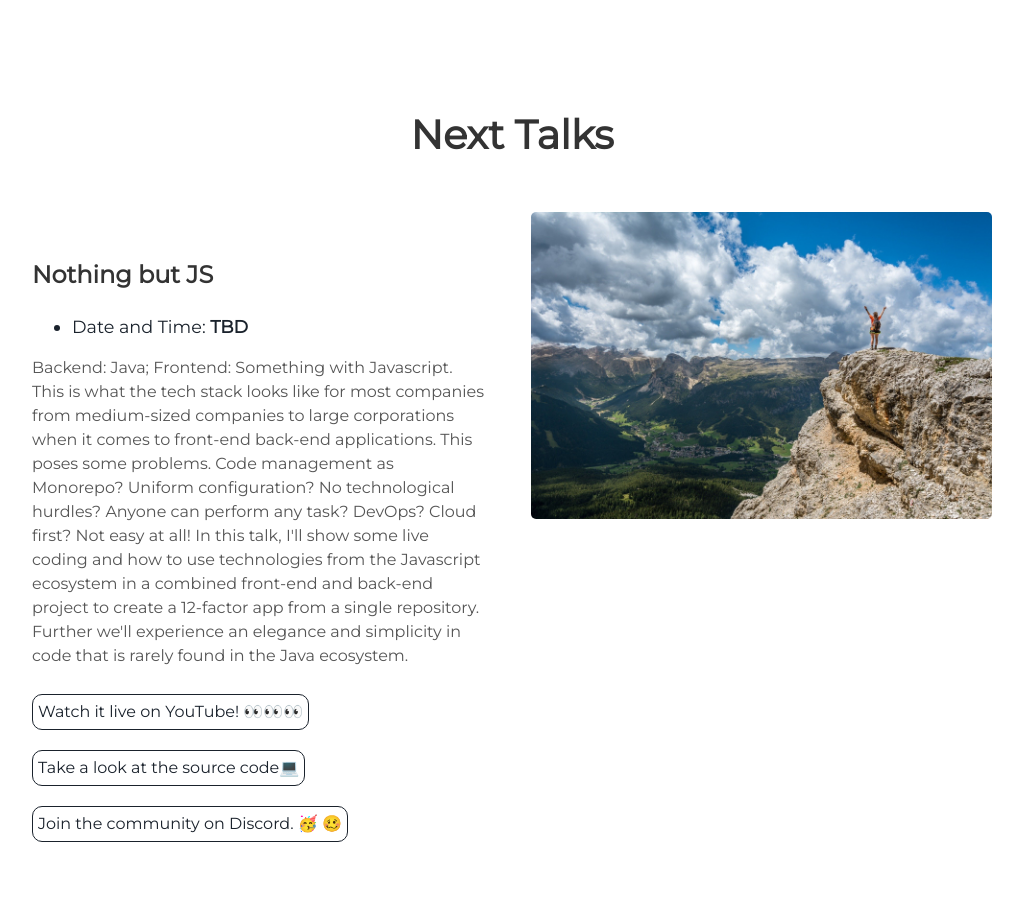
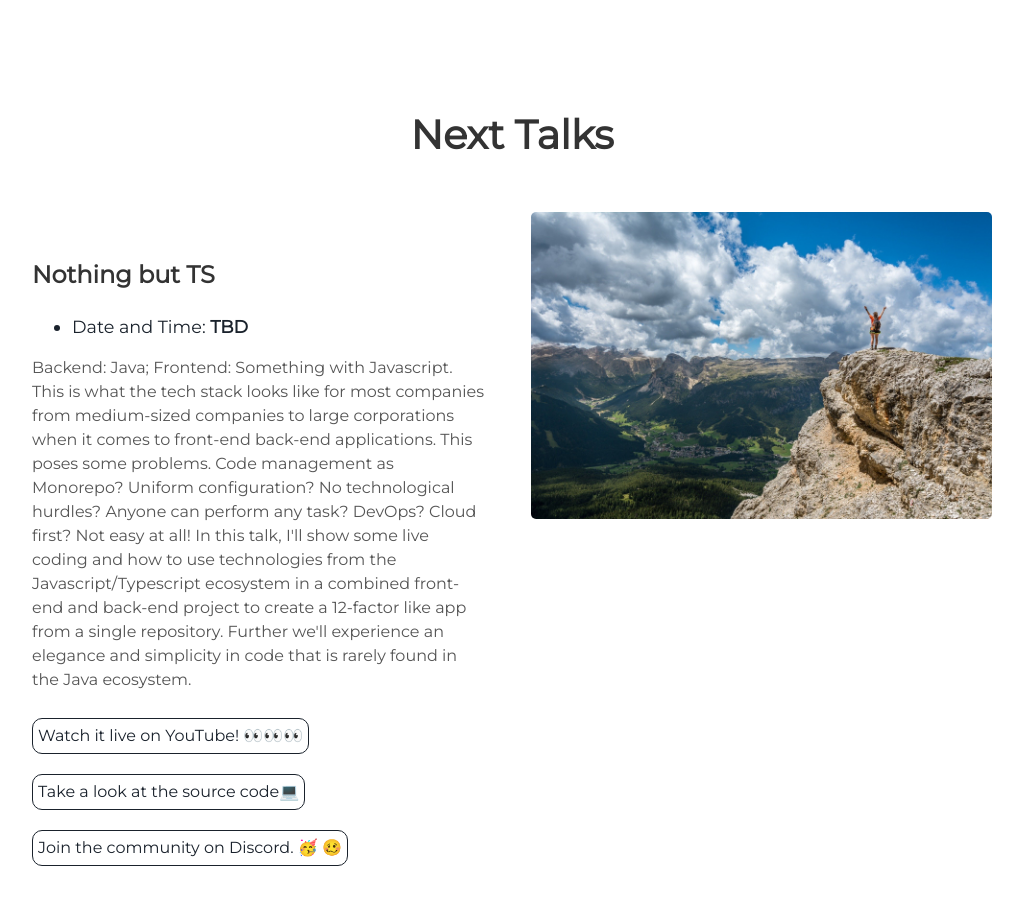
Before and after one commit to svettwer/svettwer.github.io, a Jekyll site: the page built from index.markdown, in a window 1280 px wide and 900 px high, scrolled down 1599 px. Shown: the whole window, without its empty margins (128-1151 px from the left). Built offline with Jekyll 4.4.1, drawn with Linux system fonts in a browser that asks for light colours.

Commit message:
Updated abstract and talk title

```diff
--- a/_includes/next-talks.html
+++ b/_includes/next-talks.html
@@ -6,13 +6,13 @@
     <img alt="mountains" src="{{ "/assets/img/mountains.jpg" | prepend: site.baseurl }}" />
   </div>
   <div class="contents">
-    <h3> Nothing but JS </h3>
+    <h3> Nothing but TS </h3>
     <ul>
       <li>Date and Time: <strong>TBD</strong></li>
     </ul>
-    <p>Backend: Java; Frontend: Something with Javascript. This is what the tech stack looks like for most companies from medium-sized companies to large corporations when it comes to front-end back-end applications. This poses some problems. Code management as Monorepo? Uniform configuration? No technological hurdles? Anyone can perform any task? DevOps? Cloud first? Not easy at all! In this talk, I'll show some live coding and how to use technologies from the Javascript ecosystem in a combined front-end and back-end project to create a 12-factor app from a single repository. Further we'll experience an elegance and simplicity in code that is rarely found in the Java ecosystem.</p>
+    <p>Backend: Java; Frontend: Something with Javascript. This is what the tech stack looks like for most companies from medium-sized companies to large corporations when it comes to front-end back-end applications. This poses some problems. Code management as Monorepo? Uniform configuration? No technological hurdles? Anyone can perform any task? DevOps? Cloud first? Not easy at all! In this talk, I'll show some live coding and how to use technologies from the Javascript/Typescript ecosystem in a combined front-end and back-end project to create a 12-factor like app from a single repository. Further we'll experience an elegance and simplicity in code that is rarely found in the Java ecosystem.</p>
     <a class="project-link" href="{{site.youtube_url}}">Watch it live on YouTube! 👀👀👀</a>
-    <a class="project-link" href="https://github.com/svettwer/nothing-but-js">Take a look at the source code💻</a>
+    <a class="project-link" href="https://github.com/svettwer/nothing-but-ts">Take a look at the source code💻</a>
     <a class="project-link" href="{{site.discord_url}}">Join the community on Discord. 🥳 🥴</a>
   </div>
 </div>
```
